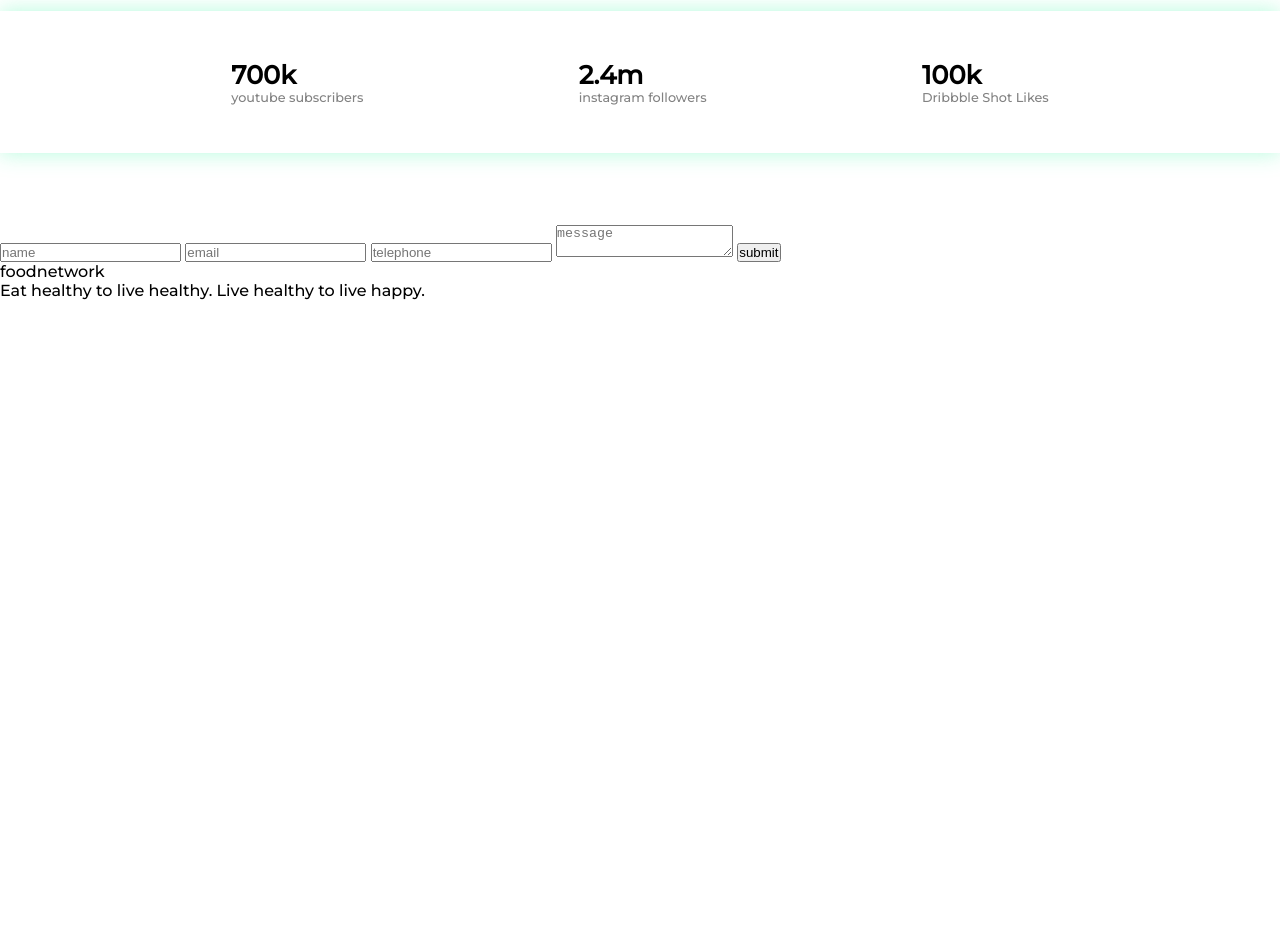
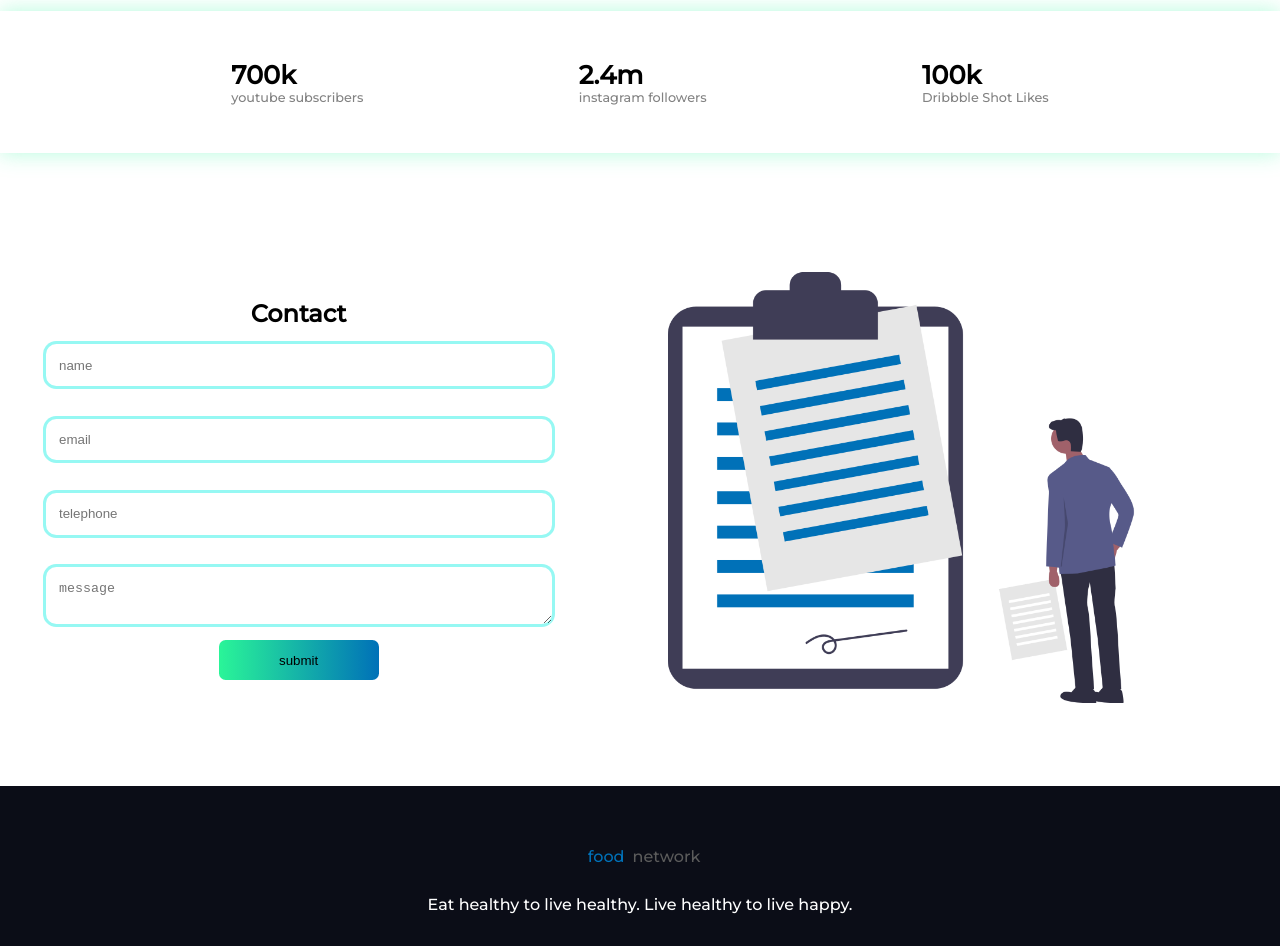
Before and after one commit to coder71-bd/foodnetwork, a plain HTML site: page index.html in a window 1280 px wide. Shown: the part 1940-2886 px from the top of the page. Before the commit the page ends 2240 px from the top, so only its background shows below. Drawn offline with Linux system fonts and the light colour scheme.

Commit message:
footer style completed and full layout primarily build

```diff
--- a/css/style.css
+++ b/css/style.css
@@ -56,7 +56,6 @@ body {
 }
 
 /* MAIN */
-
 main section {
   margin: 4.5rem 0rem;
 }
@@ -203,3 +202,63 @@ main section {
 }
 
 /* CONTACT */
+
+#contact {
+  margin-bottom: 2em;
+}
+
+.contact__head {
+  text-align: center;
+}
+
+.contact__form {
+  display: flex;
+  flex-direction: column;
+  justify-content: center;
+  align-items: center;
+}
+
+.contact__form--child {
+  width: 100%;
+  padding: 1em;
+  max-width: 40em;
+  margin: 1em;
+  border-radius: 1em;
+  border: 3px solid rgba(6, 238, 226, 0.418);
+  outline: none;
+}
+
+.contact__form--submit {
+  width: 12em;
+  height: 3em;
+  background-image: linear-gradient(to right, #2af598, #0071b8);
+  border: none;
+  outline: none;
+  border-radius: 0.5em;
+}
+
+.contact__form--submit:hover {
+  cursor: pointer;
+  background-image: linear-gradient(to left, #2af598, #0071b8);
+}
+
+/* FOOTER TEXT */
+#foot__txt {
+  background-color: #0b0d17;
+  text-align: center;
+  padding: 2em;
+}
+
+.foot__txt--head {
+  color: #5b5b5b;
+  padding: 1.8em;
+}
+
+.foot__txt--head span {
+  color: #0071b8;
+  padding: 0 0.5em;
+}
+
+.foot__txt--des {
+  color: #fff;
+}
--- a/index.html
+++ b/index.html
@@ -164,18 +164,47 @@
 
     <footer>
       <!-- contact -->
-      <form id="contact" action="#">
-        <input type="text" placeholder="name" />
-        <input type="email" placeholder="email" />
-        <input type="tel" placeholder="telephone" />
-        <textarea placeholder="message"></textarea>
-        <input type="submit" value="submit" />
-      </form>
+      <div id="contact">
+        <div class="container">
+          <div class="container__txt">
+            <h2 class="contact__head">Contact</h2>
+            <form class="contact__form" action="#">
+              <input
+                class="contact__form--child"
+                type="text"
+                placeholder="name"
+              />
+              <input
+                class="contact__form--child"
+                type="email"
+                placeholder="email"
+              />
+              <input
+                class="contact__form--child"
+                type="tel"
+                placeholder="telephone"
+              />
+              <textarea
+                class="contact__form--child"
+                placeholder="message"
+              ></textarea>
+              <input
+                class="contact__form--submit"
+                type="submit"
+                value="submit"
+              />
+            </form>
+          </div>
+          <div class="container__img">
+            <img src="images/shapes/contact.png" alt="contact photo" />
+          </div>
+        </div>
+      </div>
 
-      <!-- DESCRIPTION -->
+      <!-- FOOTER TEXT -->
       <div id="foot__txt">
         <p class="foot__txt--head"><span>food</span>network</p>
-        <p class="foot__txt--description">
+        <p class="foot__txt--des">
           Eat healthy to live healthy. Live healthy to live happy.
         </p>
       </div>
```
Also changed, not shown: images/shapes/contact.png (added).
